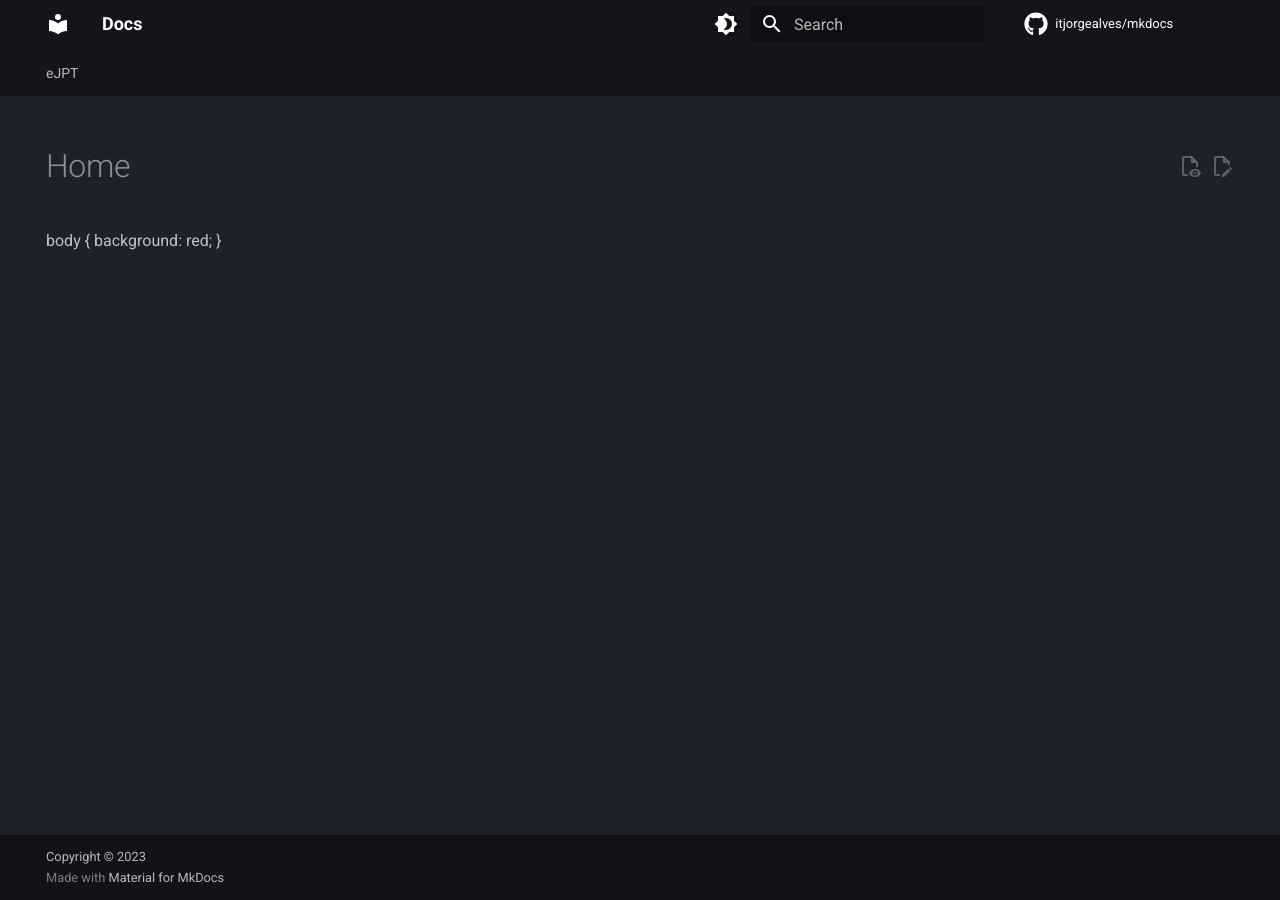
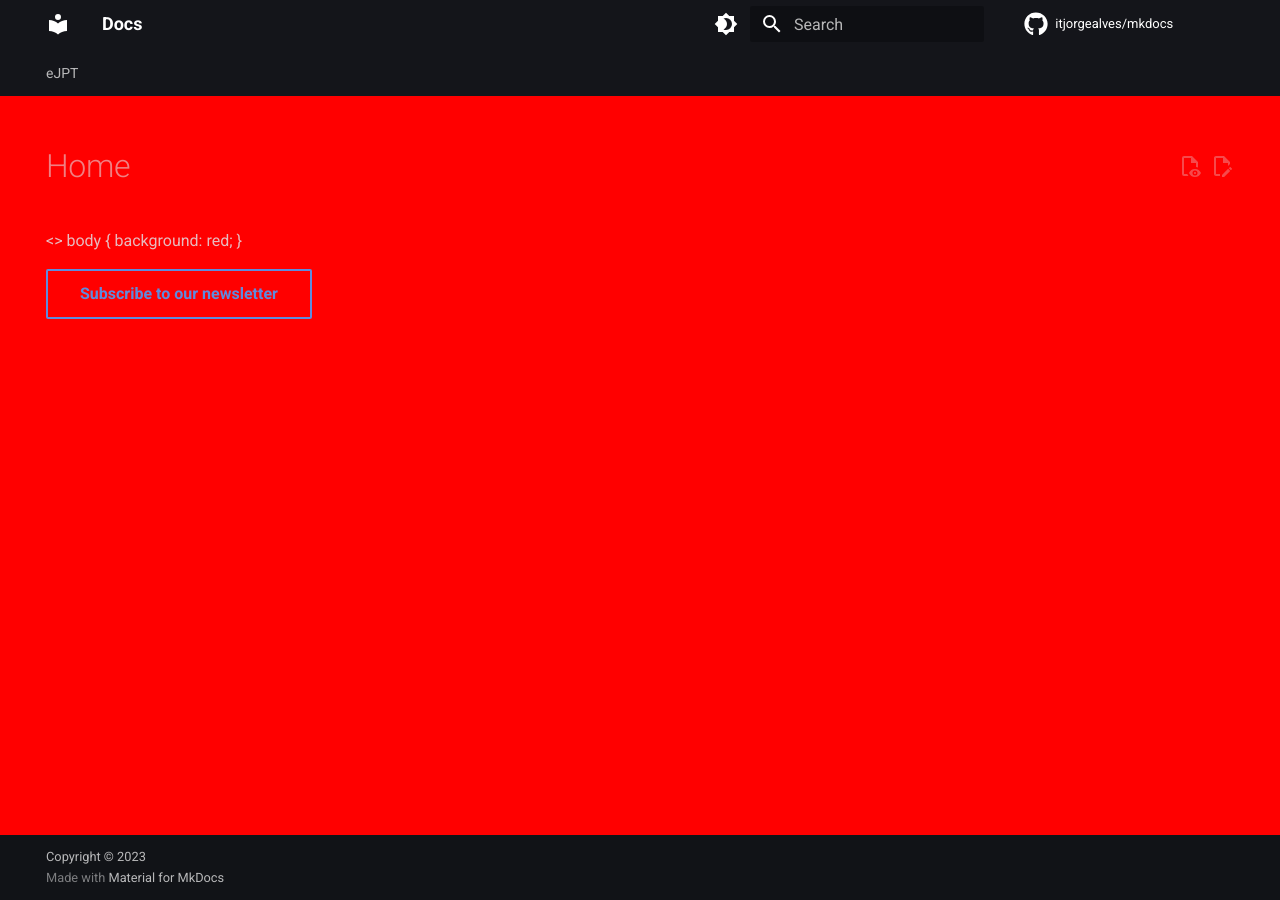
Before and after one commit to itjorgealves/mkdocs, an MkDocs documentation site: the page built from docs/index.md, in a window 1280 px wide. Built offline with MkDocs 1.6.1 and Material for MkDocs 9.7.7, drawn with Linux system fonts in a browser that asks for light colours; comment, search, counter and statistics services are not loaded.

Commit message:
extra.css

```diff
--- a/docs/index.md
+++ b/docs/index.md
@@ -7,6 +7,7 @@ hide:
   - toc
 ---
 
+<>
 body {
   background: red;
 }
@@ -27,7 +28,6 @@ For full documentation visit [mkdocs.org](https://www.mkdocs.org).
     mkdocs.yml    # The configuration file.
     docs/
         index.md  # The documentation homepage.
-        ...       # Other markdown pages, images and other files.
+        ...       # Other markdown pages, images and other files.-->
 
-
-[Subscribe to our newsletter](#){ .md-button }-->
+[Subscribe to our newsletter](#){ .md-button }
--- /dev/null
+++ b/docs/stylesheets/extra.css
@@ -0,0 +1,5 @@
+body {
+    background: red;
+    /* or, using CSS variables */
+    --md-default-bg-color: red;
+}
--- a/mkdocs.yml
+++ b/mkdocs.yml
@@ -111,3 +111,7 @@ nav:
     - Web Application Penetration Testing:
       - Introduction to the Web and HTTP Protocol: eJPT/S4/C1/Introduction-to-the-Web-and-HTTP-Protocol.md
 #  - Blog: blog/index.md
+
+# Additional CSS
+extra_css:
+  - stylesheets/extra.css
```
